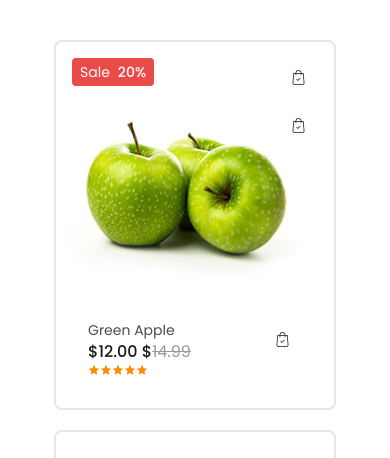
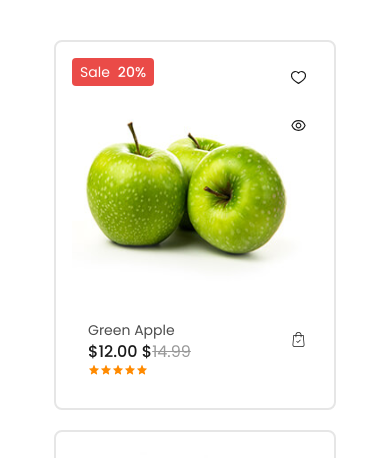
Before and after one commit to Shanto-prime/eco-bazar-nextjs, a Next.js app: page / in a window 390 px wide. Shown: the part 1525-1983 px from the top of the page. Built offline with nearby package versions, Linux system fonts and the light colour scheme; some icons are missing.

Commit message:
make responsive

```diff
--- a/src/app/global.css
+++ b/src/app/global.css
@@ -12,7 +12,7 @@
 }
 
 .swiper-pagination-horizontal {
-    bottom: 85px !important;
+    bottom: 120px !important;
 
 }
 
--- a/src/components/Nav.jsx
+++ b/src/components/Nav.jsx
@@ -40,14 +40,14 @@ const Nav = () => {
                     <h1 className='poppins text-2xl font-medium text-[#002603]'>Ecobazar</h1>
                 </div>
                 <div className='w-full md:w-96 my-5'>
-                    <label className="input w-full md:w-[420px] lg:w-[500px] flex items-center justify-between gap-2 pl-5 pr-0">
+                    <label className="input w-full md:w-[380px] lg:w-[500px] flex items-center justify-between gap-2 pl-5 pr-0">
                         <box-icon name='search' animation='flashing' ></box-icon>
                         <input type="text" className="w-full" placeholder="Search Here" />
                         <button className='bg-[#00B307] py-3 px-5 rounded-lg rounded-tl-none rounded-bl-none'>Search</button>
                     </label>
                 </div>
-                <div className='flex items-center justify-between gap-3 md:w-56'>
-                    <div className='flex items-center gap-3'>
+                <div className='flex items-center lg:justify-between lg:gap-3 md:w-40'>
+                    <div className='flex items-center lg:gap-3'>
                         <box-icon name='heart' ></box-icon>
                         <hr className='border-[#CCCCCC] border-r-2 h-1/2 ' />
                         <box-icon name='shopping-bag' ></box-icon>
--- a/src/components/home/HeroSection.jsx
+++ b/src/components/home/HeroSection.jsx
@@ -19,7 +19,7 @@ export default function HeroSection() {
                             dynamicBullets: true,
                         }}
                         modules={[Pagination]}
-                        className="mySwiper mb-5 md:mb-20 lg:mb-40"
+                        className="mySwiper mb-5 md:mb-10 lg:mb-40"
                         loop={true}
                     >
                         {slides.map((slide, index) => (
@@ -48,9 +48,9 @@ export default function HeroSection() {
                         ))}
                     </Swiper>
                 </div>
-                <div className='md:absolute md:-bottom-14 lg:-bottom-20 z-10 w-full px-10 box-border flex justify-center'>
-                    <div className='flex flex-col lg:flex-row justify-between gap-12 mb-5 p-5 md:p-10 shadow-xl  bg-white rounded-lg '>
-                        <div className='flex flex-row items-center gap-4'>
+                <div className='lg:absolute lg:top-[550px] z-10 w-full px-10 box-border flex justify-center'>
+                    <div className='grid grid-flow-row grid-cols-1 md:grid-cols-2 lg:flex lg:flex-row justify-between gap-12 mb-5 p-5 md:p-10 shadow-xl lg:py- bg-white rounded-lg '>
+                        <div className='flex flex-row md items-center gap-4'>
                             <Image
                                 src="/delivery.svg"
                                 alt="delivery van"
--- /dev/null
+++ b/src/components/icons/Eye.jsx
@@ -0,0 +1,41 @@
+export default function Eye({ w = 40, h = 40, attributes }) {
+    return (
+        <>
+            <svg
+                {...attributes}
+                width={w}
+                height={h}
+                viewBox="0 0 20 20"
+                fill="none"
+                xmlns="http://www.w3.org/2000/svg"
+                xmlnsXlink="http://www.w3.org/1999/xlink">
+                <rect
+                    id="Eye 1"
+                    rx="0.000000"
+                    width="19.000000"
+                    height="19.000000"
+                    transform="translate(0.500000 0.500000)"
+                    fill="currentColor"
+                    fillOpacity="0" />
+                <g clipPath="url(#clip39_12796)">
+                    <path
+                        id="Vector"
+                        d="M1.25 10C1.25 10 3.75 16.45 10 16.45C16.25 16.45 18.75 10 18.75 10C18.75 10 16.25 3.54 10 3.54C3.75 3.54 1.25 10 1.25 10Z"
+                        stroke="currentColor"
+                        strokeOpacity="1.000000"
+                        strokeWidth="1.500000"
+                        strokeLinejoin="round"
+                    />
+                    <path
+                        id="Vector"
+                        d="M12.2 12.2C12.79 11.62 13.12 10.82 13.12 10C13.12 9.17 12.79 8.37 12.2 7.79C11.62 7.2 10.82 6.87 10 6.87C9.17 6.87 8.37 7.2 7.79 7.79C7.2 8.37 6.87 9.17 6.87 10C6.87 10.82 7.2 11.62 7.79 12.2C8.37 12.79 9.17 13.12 10 13.12C10.82 13.12 11.62 12.79 12.2 12.2Z"
+                        stroke="currentColor"
+                        strokeOpacity="1.000000"
+                        strokeWidth="1.500000"
+                        strokeLinejoin="round"
+                    />
+                </g>
+            </svg>
+        </>
+    );
+}
--- /dev/null
+++ b/src/components/icons/Wishlist.jsx
@@ -0,0 +1,21 @@
+export default function Wishlist({ w = 40, h = 40, attributes }) {
+    return (
+        <svg
+            {...attributes}
+            width={w}
+            height={h}
+            viewBox="0 0 18.7974 16.4822"
+            fill="none"
+            xmlns="http://www.w3.org/2000/svg"
+            xmlnsXlink="http://www.w3.org/1999/xlink"
+        >
+            <path
+                id="Vector"
+                d="M9.39 2.73C14.39 -3.59 26.06 6.41 9.39 15.62C-7.27 6.41 4.39 -3.59 9.39 2.73Z"
+                stroke="currentColor"
+                strokeOpacity="1.000000"
+                strokeWidth="1.500000"
+            />
+        </svg>
+    );
+}
--- a/src/components/partials/Product.jsx
+++ b/src/components/partials/Product.jsx
@@ -2,6 +2,8 @@ import Image from "next/image";
 import ShoppingBag from "../icons/ShoppingBag";
 import Star from "../icons/Star";
 import StarBase from "../icons/StarBase";
+import Eye from "../icons/Eye";
+import Wishlist from "../icons/Wishlist";
 
 const Product = ({ product }) => {
 
@@ -14,7 +16,7 @@ const Product = ({ product }) => {
                     width={246}
                     height={246}
                 />
-                <div className="p-4 flex justify-between">
+                <div className="py-4 ps-4 flex justify-between">
                     <div className="">
                         <h3 className="text-sm text-gray-800">{product.name}</h3>
                         {product.discount?
@@ -38,10 +40,10 @@ const Product = ({ product }) => {
                 </div>
                 <div className="absolute top-4 right-4 flex flex-col gap-2">
                     <button className="w-10 h-10 rounded-full bg-white hover:bg-base text-gray-900 hover:text-white flex justify-center items-center transition-all duration-300">
-                        <ShoppingBag w={15} h={15} />
+                        <Wishlist w={15} h={15} />
                     </button>
                     <button className="w-10 h-10 rounded-full bg-white hover:bg-base text-gray-900 hover:text-white flex justify-center items-center transition-all duration-300">
-                        <ShoppingBag w={15} h={15} />
+                        <Eye w={15} h={15} />
                     </button>
                 </div>
                 {product.discount?(
```
Also changed, not shown: src/components/icons/DownArrow.jsx (+7 -1 lines), src/components/icons/ShoppingBag.jsx (+20 -3 lines), public/eye.svg (added), public/wishlist.svg (added).
